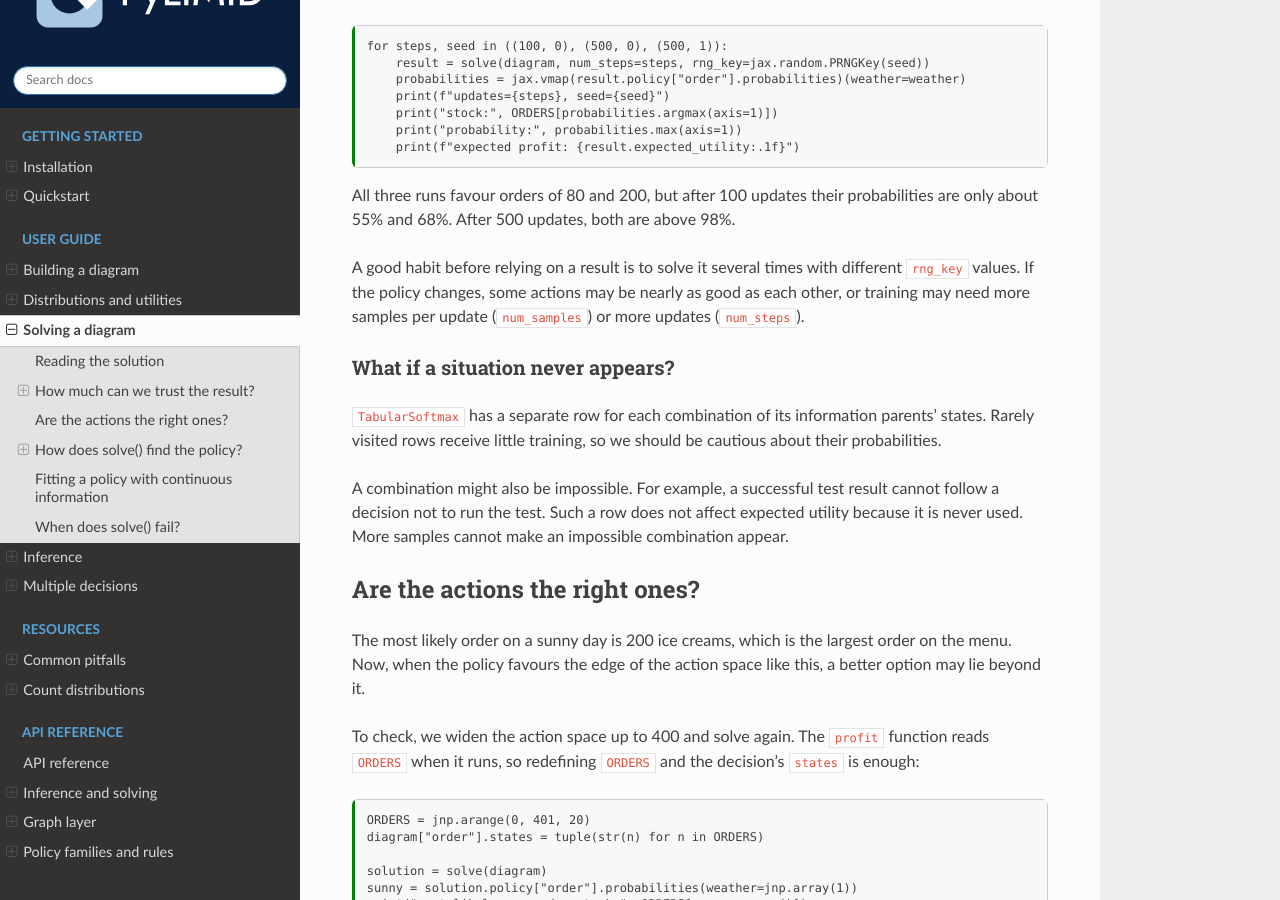
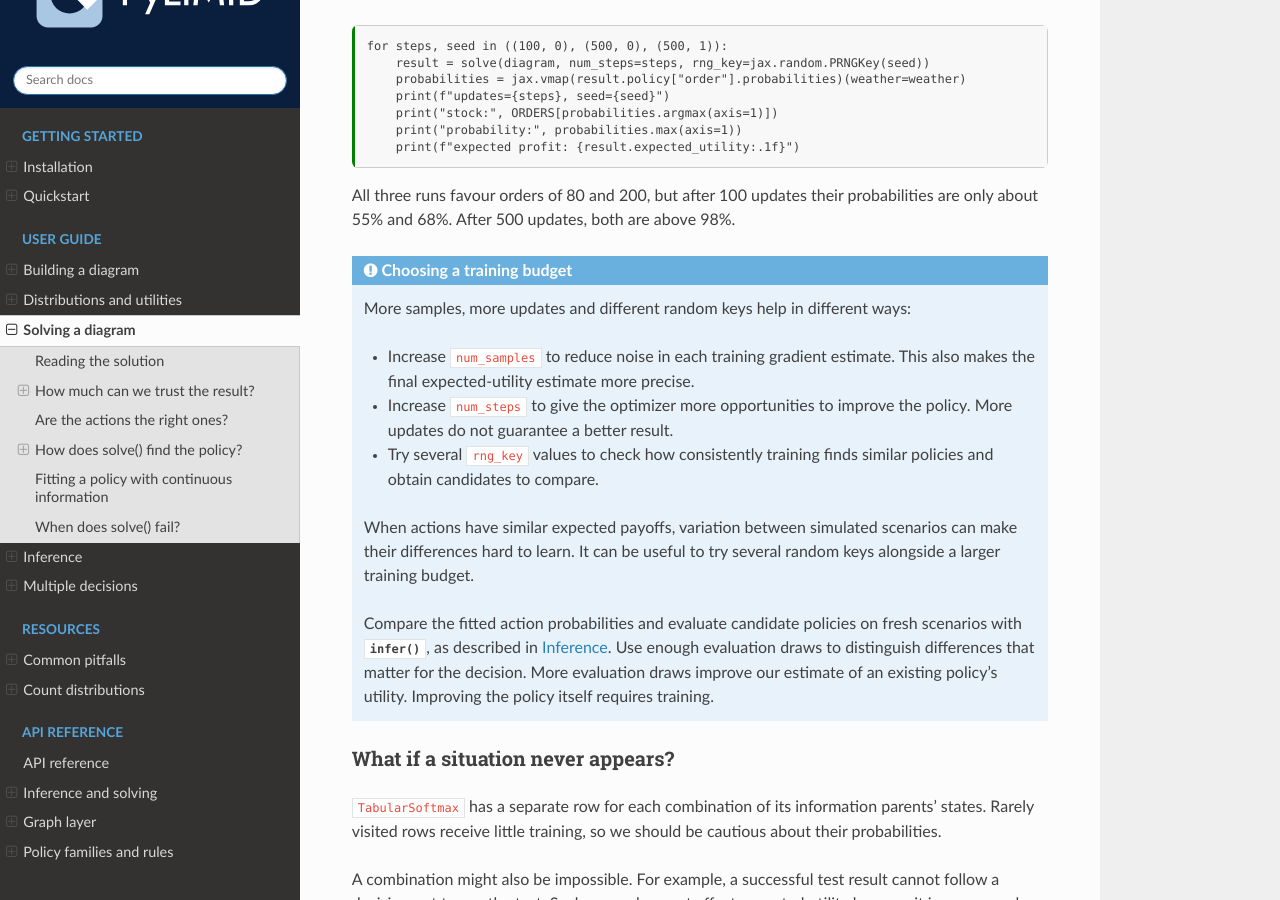
Before and after one commit to cynosural-ai/pylimid, a Sphinx documentation site: the page built from docs/user_guide/solving.md, in a window 1280 px wide and 900 px high, scrolled down 2492 px. Built offline with Sphinx 7.4.7 and the Read the Docs theme 3.1.0, drawn with Linux system fonts in a browser that asks for light colours.

Commit message:
docs: explain training budgets and independent policy evaluation

````diff
--- a/docs/user_guide/solving.md
+++ b/docs/user_guide/solving.md
@@ -128,7 +128,19 @@ for steps, seed in ((100, 0), (500, 0), (500, 1)):
 
 All three runs favour orders of 80 and 200, but after 100 updates their probabilities are only about 55% and 68%. After 500 updates, both are above 98%.
 
-A good habit before relying on a result is to solve it several times with different `rng_key` values. If the policy changes, some actions may be nearly as good as each other, or training may need more samples per update (`num_samples`) or more updates (`num_steps`).
+```{admonition} Choosing a training budget
+:class: info
+
+More samples, more updates and different random keys help in different ways:
+
+- Increase `num_samples` to reduce noise in each training gradient estimate. This also makes the final expected-utility estimate more precise.
+- Increase `num_steps` to give the optimizer more opportunities to improve the policy. More updates do not guarantee a better result.
+- Try several `rng_key` values to check how consistently training finds similar policies and obtain candidates to compare.
+
+When actions have similar expected payoffs, variation between simulated scenarios can make their differences hard to learn. It can be useful to try several random keys alongside a larger training budget.
+
+Compare the fitted action probabilities and evaluate candidate policies on fresh scenarios with {py:func}`infer`, as described in [Inference](inference.md). Use enough evaluation draws to distinguish differences that matter for the decision. More evaluation draws improve our estimate of an existing policy's utility. Improving the policy itself requires training.
+```
 
 ### What if a situation never appears?
 
````
Also changed, not shown: design/documentation_update_todo.md (+6 -0 lines).
